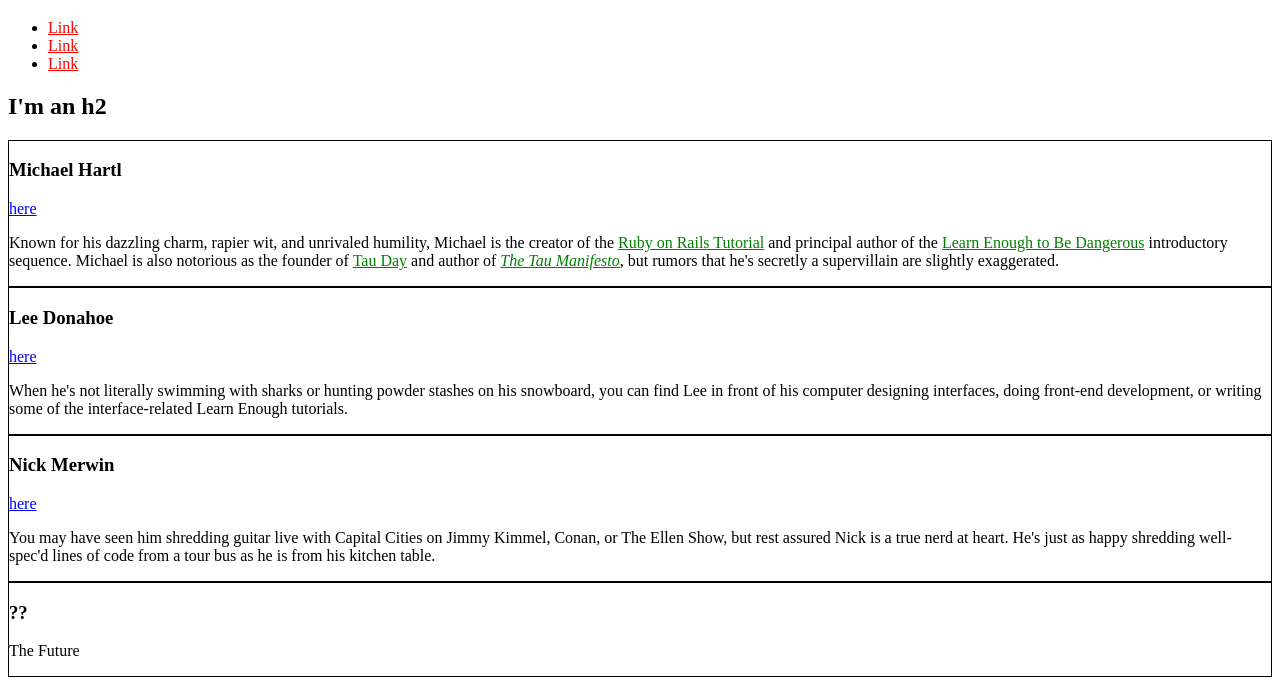
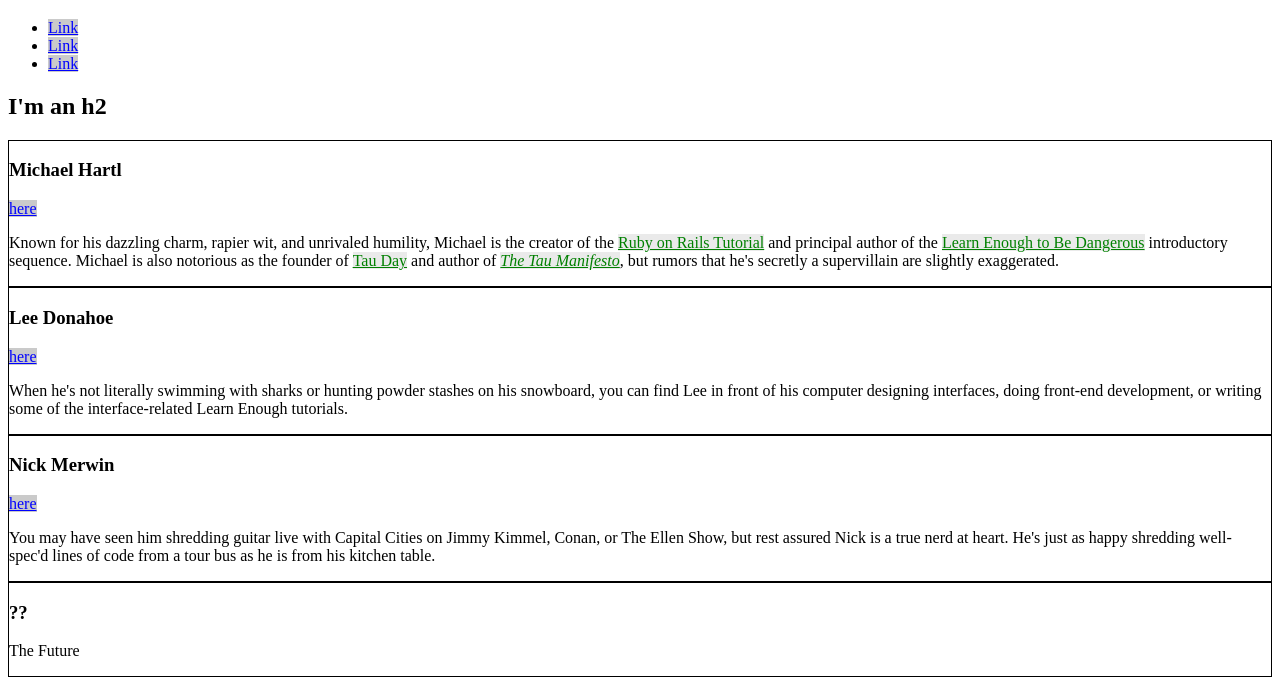
Before and after one commit to robdom/robdom.github.io, a plain HTML site: page index.html in a window 1280 px wide. Shown: the part 61-756 px from the top of the page. Drawn offline with Linux system fonts and the light colour scheme.

Commit message:
Update color and transparency of links

```diff
--- a/index.html
+++ b/index.html
@@ -6,20 +6,22 @@
     <style>
       /* GLOBAL STYLES */
       a {
-        color: red;
+        background: rgba(150, 150, 150, 0.2);
+        color: #ff00ff;
       }
 
       /* SOCIAL STYLES */
       .social-link {
-        color: blue;
+        background: rgba(150, 150, 150, 0.5);
+        color: #00f;
       }
 
       /* BIO STYLES */
       .bio-box {
-        border: 1px solid black;
+        border: 1px solid #000;
       }
       .bio-copy a {
-        color: green;
+        color: #008000;
       }
     </style>
   </head>
@@ -27,13 +29,13 @@
     <h1>I'm an h1</h1>
     <ul>
       <li>
-        <a href="http://example.com/">Link</a>
+        <a href="http://example.com/" class="social-link">Link</a>
       </li>
       <li>
-        <a href="http://example.com/">Link</a>
+        <a href="http://example.com/" class="social-link">Link</a>
       </li>
       <li>
-        <a href="http://example.com/">Link</a>
+        <a href="http://example.com/" class="social-link">Link</a>
       </li>
     </ul>
     <h2>I'm an h2</h2>
```
